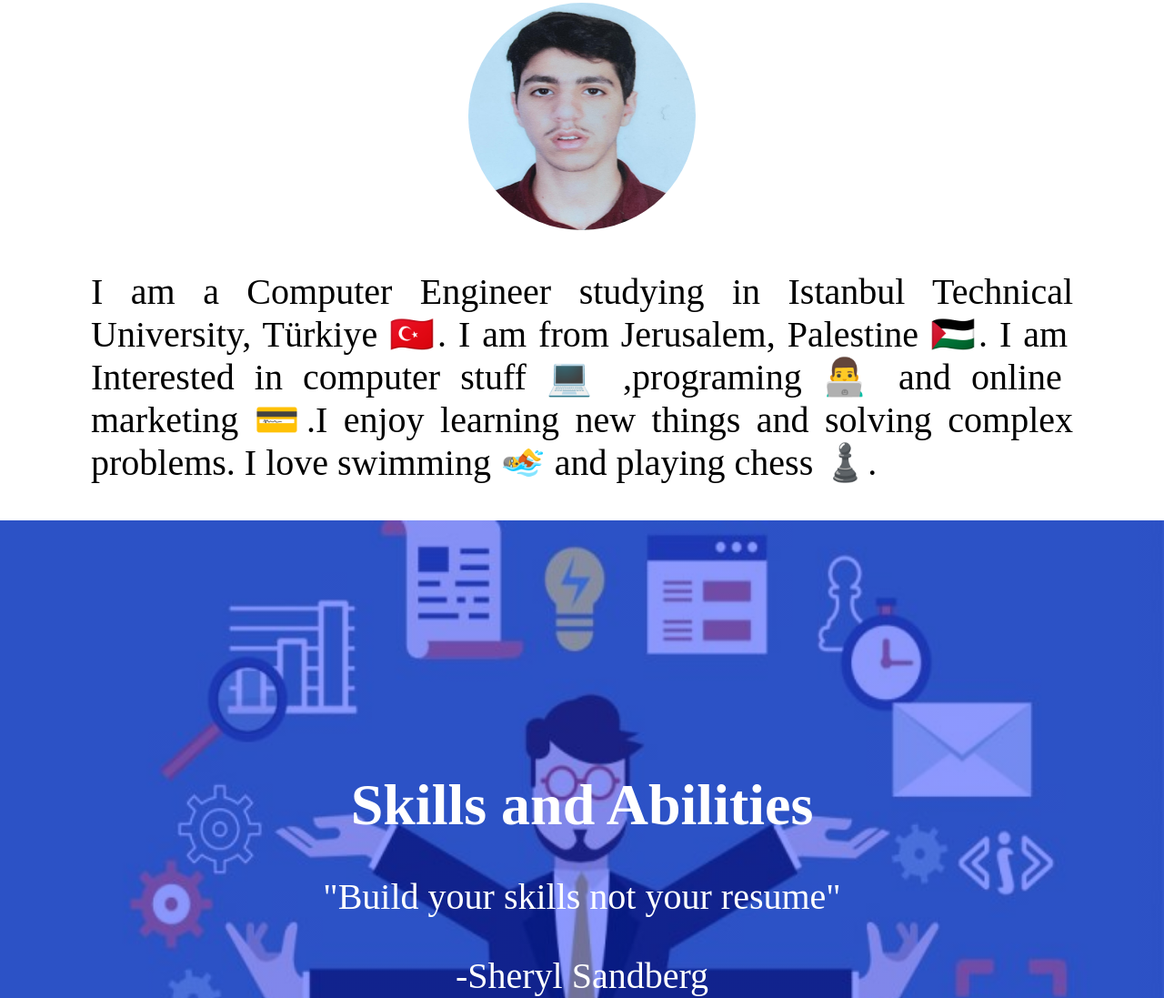
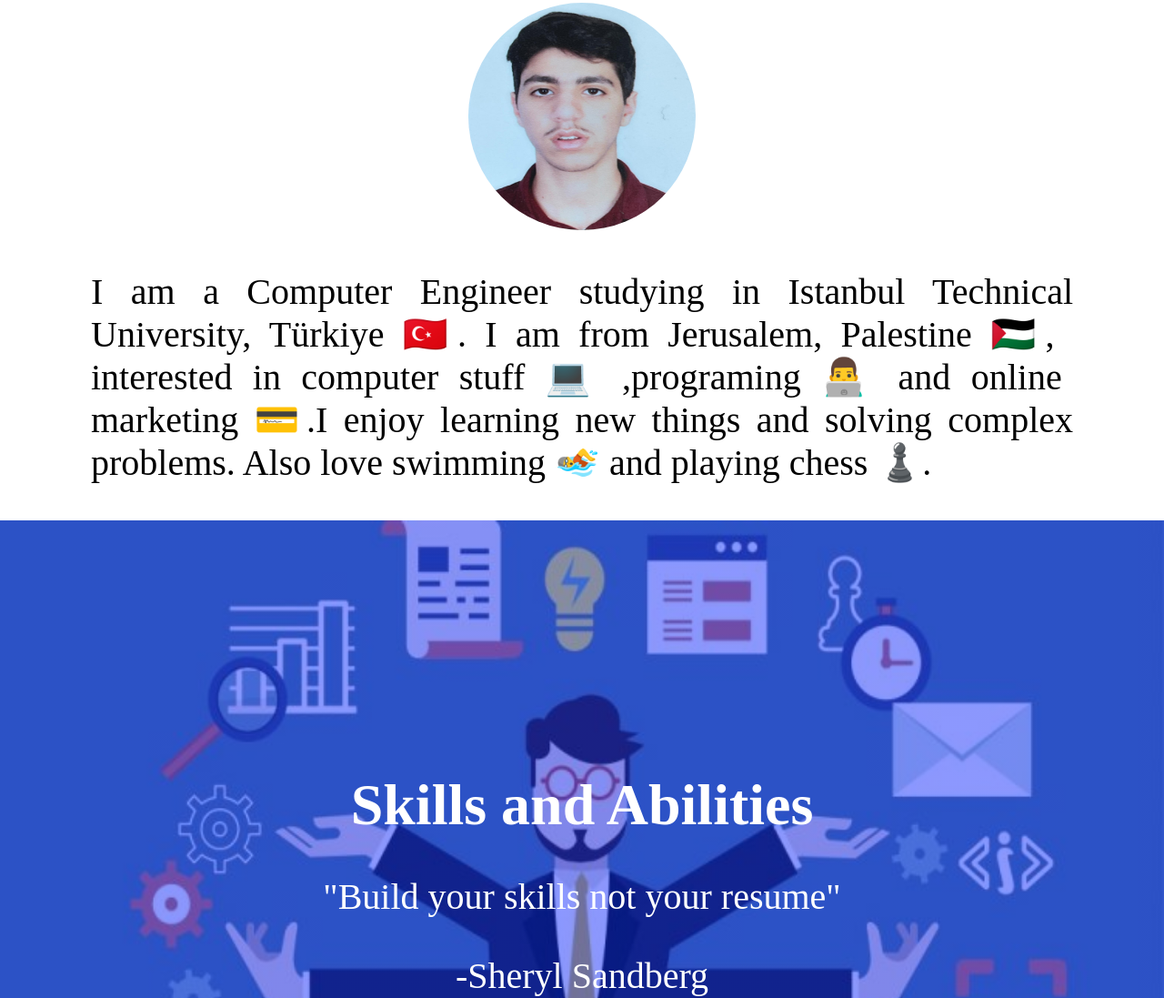
Before and after one commit to itu-itis23-taweel22/termproject, a plain HTML site: page about-me/index.html in a window 1280 px wide. Shown: the part 891-1988 px from the top of the page at 91% size. Drawn offline with Linux system fonts and the light colour scheme.

Commit message:
Update index.html

```diff
--- a/about-me/index.html
+++ b/about-me/index.html
@@ -19,7 +19,7 @@
       <h1>About me</h1>
       <div class = "about-me">
          <img class = "my-image" src = "images/my-image.jpeg">
-         <p>I am a Computer Engineer studying in Istanbul Technical University, Türkiye 🇹🇷. I am from Jerusalem, Palestine 🇵🇸. I am Interested in computer stuff 💻 ,programing 👨‍💻 and online marketing 💳.I enjoy learning new things and solving complex problems. I love swimming 🏊 and playing chess ♟️.</p>
+         <p>I am a Computer Engineer studying in Istanbul Technical University, Türkiye 🇹🇷. I am from Jerusalem, Palestine 🇵🇸, interested in computer stuff 💻 ,programing 👨‍💻 and online marketing 💳.I enjoy learning new things and solving complex problems. Also love swimming 🏊 and playing chess ♟️.</p>
       </div>
       <div class = "background-images vh-100 vw-100" style = "background-image: linear-gradient(to right, rgba(0, 26, 255, 0.45), rgba(0, 26, 255, 0.45)), url(images/second-background.jpg);">
          <div class = "center-text vw-100">
```
